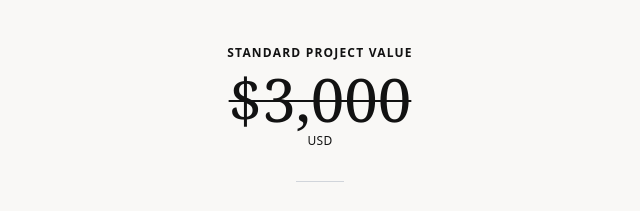
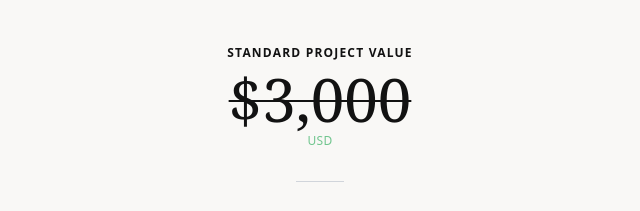
Before and after one commit to Elsolarcg/GraceGutierrez, a plain HTML site: page index.html in a window 1280 px wide. Shown: the part 5243-5454 px from the top of the page, 320-960 px from the left. Drawn offline with nearby package versions, Linux system fonts and the light colour scheme.

Commit message:
Change currency text color from red to green

```diff
--- a/index.html
+++ b/index.html
@@ -407,7 +407,7 @@
                 <div class="text-center group">
                     <p class="text-xs font-bold tracking-widest uppercase text-stone mb-2">Standard Project Value</p>
                     <p class="text-6xl font-serif text-softred line-through decoration-softred/50 decoration-2 transition-transform group-hover:scale-105">$3,000</p>
-                    <p class="text-xs text-softred/60 uppercase tracking-wide mt-1">USD</p>
+                    <p class="text-xs text-green-600/60 uppercase tracking-wide mt-1">USD</p>
                 </div>
 
                 <div class="w-12 h-px bg-gray-300"></div>
```
